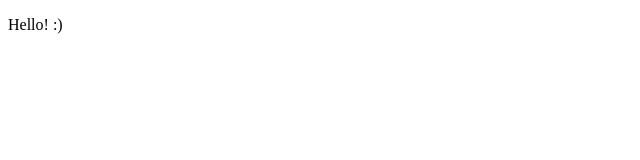
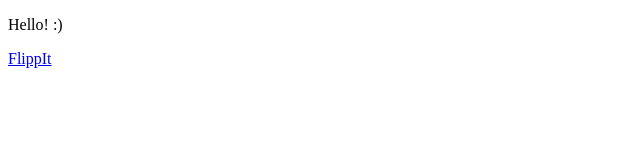
Before and after one commit to LillaBlond/LillaBlond.github.io, a plain HTML site: page Index.html in a window 1280 px wide. Shown: the full height of the page, 0-640 px from the left. Drawn offline with Linux system fonts and the light colour scheme.

Commit message:
Update Index.html

```diff
--- a/Index.html
+++ b/Index.html
@@ -5,5 +5,6 @@
     </head>
     <body>
         <P>Hello! :)</P>
+        <a href="./flip_it.html">FlippIt</a>
     </body>
 </html>
```
